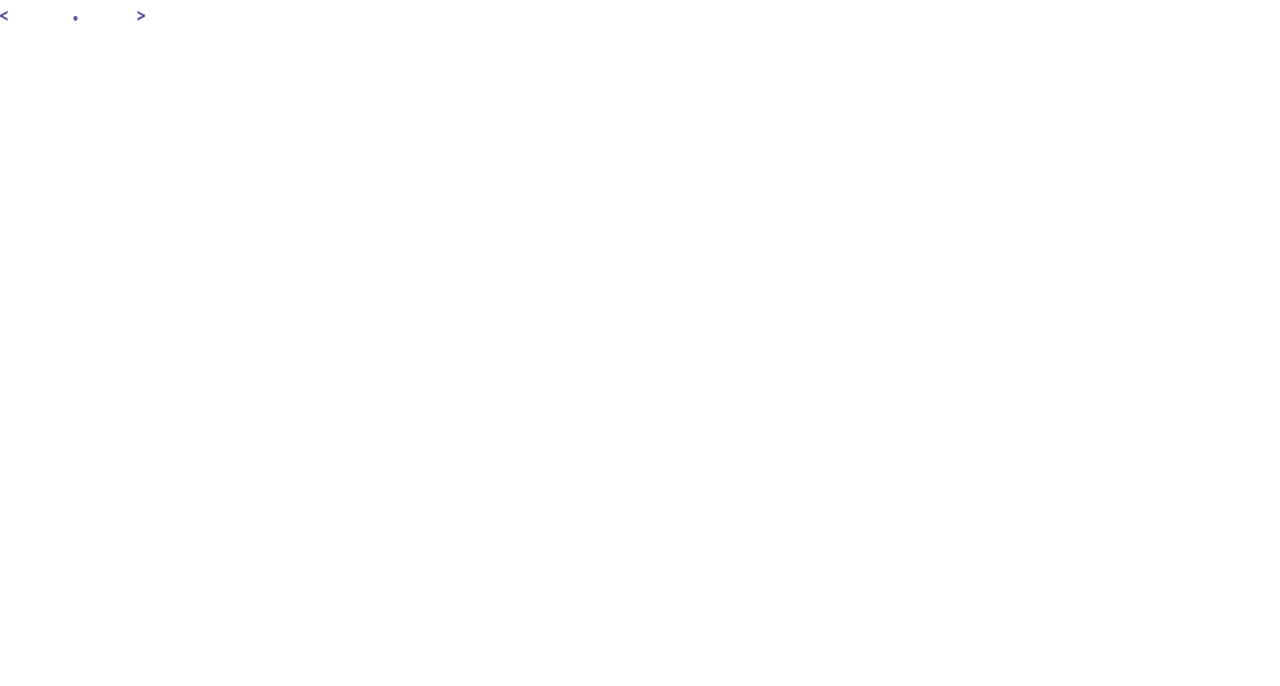
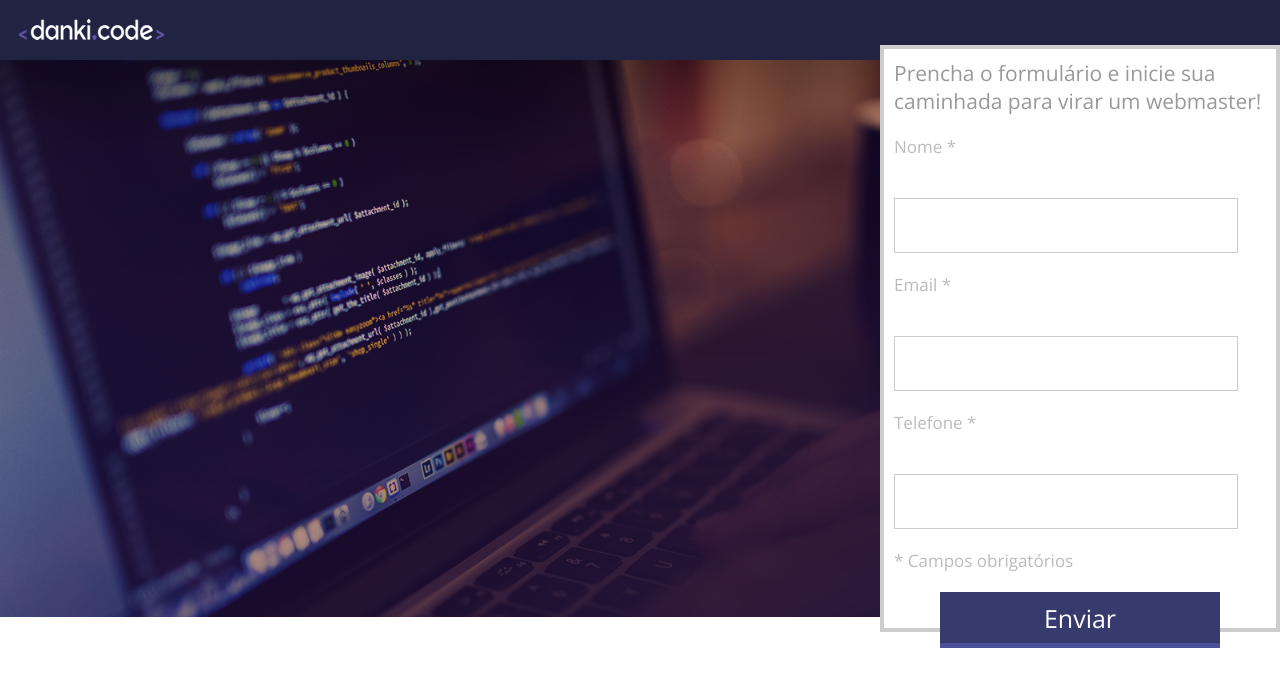
Before and after one commit to arsa-estudos/danki-projeto01, a plain HTML site: page index.html in a window 1280 px wide. Drawn offline with nearby package versions, Linux system fonts and the light colour scheme.

Commit message:
Criação do layout principal e do formulário

```diff
--- a/css/style.css
+++ b/css/style.css
@@ -2,4 +2,94 @@
     margin: 0;
     padding: 0;
     box-sizing: border-box;
+    font-family: "Open Sans", sans-serif;
 }
+
+hmtl, body {
+    height: 100%;
+}
+
+.center {
+    width: 1280px;
+    margin: 0 auto;
+}
+
+.header {
+    width: 100%;
+    height: 60px;
+    background-color: #212343;
+}
+
+.header img {
+    margin: 19px;
+}
+
+.container-banner > .center {
+    height: 100%;
+}
+
+.container-banner {
+    width: 100%;
+    height: 557px;
+    background-image: url('/images/header_bg.png');
+    background-size: cover;
+    background-position: center;
+}
+
+.form {
+    width: 400px;
+    height: calc(100% + 30px);
+    float: right;
+    position: relative;
+    top: -15px;
+    border: 4px solid #ccc;
+    background-color: white;
+    padding: 10px;
+}
+
+.form h2 {
+    font-weight: normal;
+    color: #999999;
+    font-size: 21px;
+}
+
+.input-container {
+    margin-top: 20px;
+}
+
+.input-container span, .form p  {
+    display: inline-block;
+    width: 100%;
+    color: #bbbbbb;
+    font-size: 17px;
+}
+
+.form p {
+    margin: 20px 0;
+}
+
+.input-container input[type=text]{
+    margin-top: 40px;
+    width: 344px;
+    height: 55px;
+    border: 1px solid #ccc;
+}
+
+.form .input-submit-container {
+    text-align: center;
+
+}
+
+.form input[type=submit] {
+    color:white;
+    font-size: 25px;
+    width: 280px;
+    height: 56px;
+    display: inline-block;
+    background-color: #363A6D;
+    border-top: 0;
+    border-right: 0;
+    border-left: 0;
+    cursor: pointer;
+    border-bottom: 5px solid #4a5097;
+}
--- a/index.html
+++ b/index.html
@@ -1,18 +1,46 @@
 <!DOCTYPE html>
 <html lang="pt-br">
+
 <head>
     <meta charset="UTF-8">
     <meta name="viewport" content="width=device-width, initial-scale=1.0">
     <meta http-equiv="X-UA-Compatible" content="ie=edge">
+    <link href="https://fonts.googleapis.com/css?family=Open+Sans" rel="stylesheet">
     <link rel="stylesheet" href="css/style.css">
     <title>Projeto 01</title>
 </head>
+
 <body>
     <div class="header">
         <div class="center">
             <img src="images/logo.png">
         </div>
     </div>
+    <div class="container-banner">
+        <div class="center">
+            <div class="form">
+                <h2>Prencha o formulário e inicie sua caminhada para virar um webmaster!</h2>
+                <form>
+                    <div class="input-container">
+                        <span>Nome *</span>
+                        <input type="text" name="nome" required>
+                    </div>
+                    <div class="input-container">
+                        <span>Email *</span>
+                        <input type="text" name="email" required>
+                    </div>
+                    <div class="input-container">
+                        <span>Telefone *</span>
+                        <input type="text" name="telefone" required>
+                    </div>
+                    <p class="warning">* Campos obrigatórios</p>
+                    <div class="input-submit-container">
+                        <input type="submit" value="Enviar" name="acao">
+                    </div>
+                </form>
+            </div>
+        </div>
+    </div>
+</body>
 
-</body>
 </html>
```
